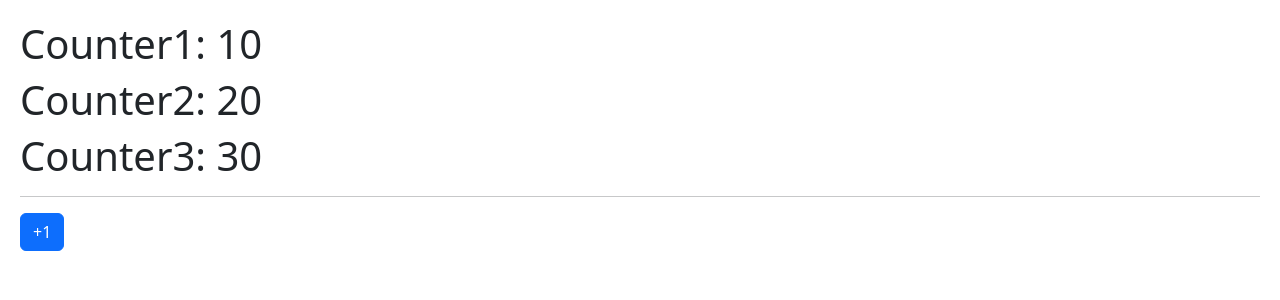
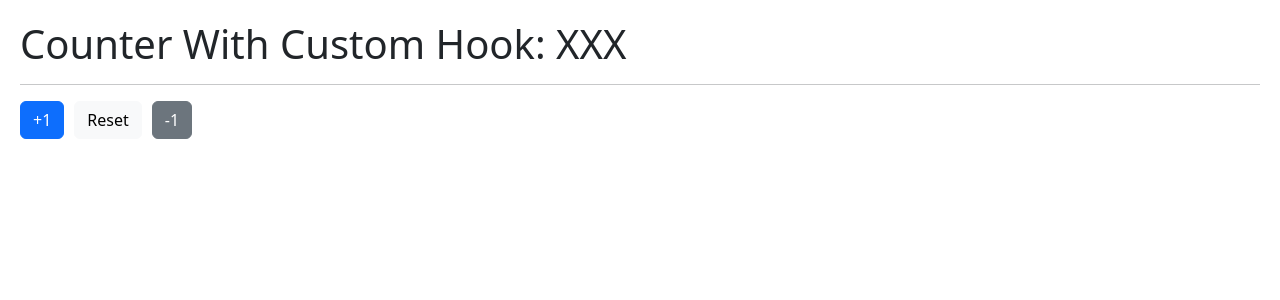
Before and after one commit to C3SC0-V4113/Hooks-App, a React (Vite) app: page / in a window 1280 px wide. Shown: the top 300 px of the page. Built offline with nearby package versions, Linux system fonts and the light colour scheme.

Commit message:
beggining new hook

```diff
--- /dev/null
+++ b/src/01-useState/CounterWithCustomHook.jsx
@@ -0,0 +1,11 @@
+export const CounterWithCustomHook = () => {
+  return (
+    <>
+      <h1>Counter With Custom Hook: XXX</h1>
+      <hr />
+      <button className="btn btn-primary">+1</button>
+      <button className="btn btn-light">Reset</button>
+      <button className="btn btn-secondary">-1</button>
+    </>
+  );
+};
--- a/src/main.jsx
+++ b/src/main.jsx
@@ -2,13 +2,15 @@
 import ReactDOM from "react-dom/client";
 
 // import { HooksApp } from "./HooksApp";
-import { CounterApp } from "./01-useState/CounterApp";
+// import { CounterApp } from "./01-useState/CounterApp";
+import { CounterWithCustomHook } from "./01-useState/CounterWithCustomHook";
 
 import "./index.css";
 
 ReactDOM.createRoot(document.getElementById("root")).render(
   <React.StrictMode>
     {/* <HooksApp /> */}
-    <CounterApp />
+    {/* <CounterApp /> */}
+    <CounterWithCustomHook />
   </React.StrictMode>
 );
```
Also changed, not shown: src/hooks/useCounter.js (added).
